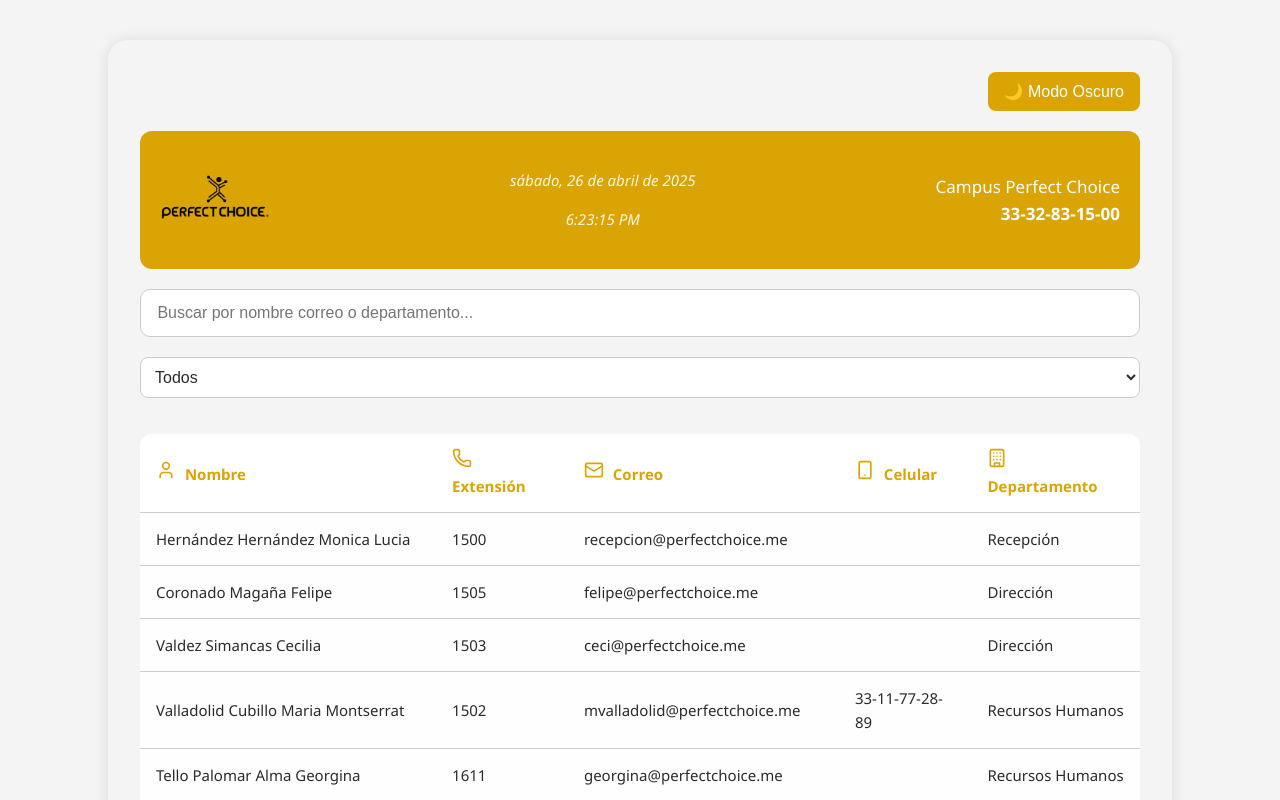
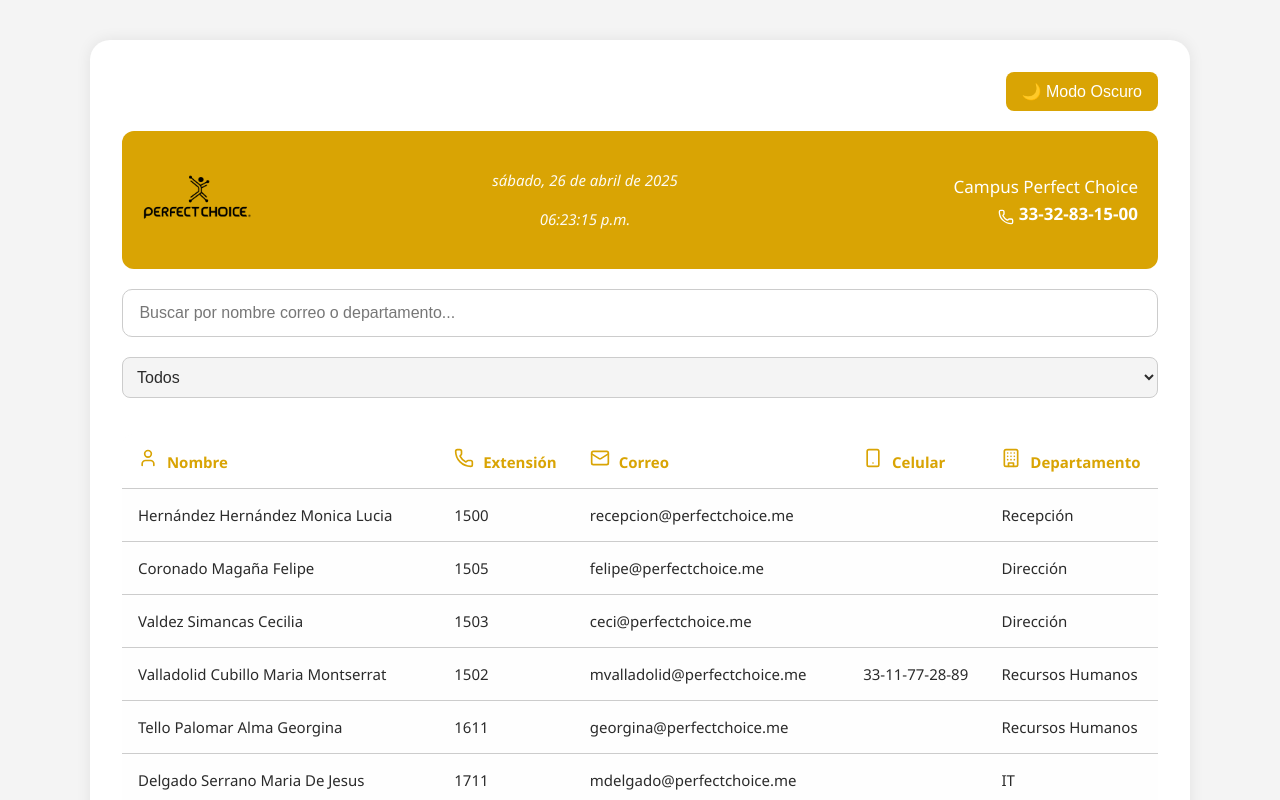
Before and after one commit to DLV19/Extensiones-PerfectChoice-2025, a React (Vite) app: page / in a window 1280 px wide. Shown: the top 800 px of the page. Built offline with nearby package versions, Linux system fonts and the light colour scheme.

Commit message:
se realiza un update mayor

```diff
--- a/src/App.css
+++ b/src/App.css
@@ -1,5 +1,9 @@
-/* :root = Variables para Modo Claro */
+/* ================================
+   🎛️ Design tokens (modo claro)
+   Mantengo tus vars y agrego alias
+   ================================ */
 :root {
+  /* Tus tokens originales */
   --color-bg: #f4f4f4;
   --color-text: #2b2b2b;
   --color-secondary: #555555;
@@ -11,9 +15,27 @@
   --color-table-bg: #fefefe;
   --color-table-hover: #eeeeee;
   --color-border: #cccccc;
+
+  /* Aliases usados en el JS mejorado */
+  --background: var(--color-bg);
+  --foreground: var(--color-text);
+  --muted-foreground: var(--color-secondary);
+  --accent: var(--color-accent);
+  --link: var(--color-link);
+  --success: var(--color-success);
+  --error: var(--color-error);
+  --input-bg: var(--color-input-bg);
+  --table-bg: var(--color-table-bg);
+  --table-hover: var(--color-table-hover);
+  --border: var(--color-border);
+
+  /* Extras de UI */
+  --panel-bg: #ffffff;          /* Tarjeta/panel (contenedor) */
+  --ring: rgba(217, 164, 4, .45);/* Anillo de foco acorde a --accent */
+  --shadow-soft: 0 0 15px rgba(0, 0, 0, 0.08);
 }
 
-/* 🌑 Variables para Modo Oscuro */
+/* 🌑 Modo oscuro (override de tokens) */
 .dark-theme {
   --color-bg: #121212;
   --color-text: #eeeeee;
@@ -26,24 +48,74 @@
   --color-table-bg: #1c1c1c;
   --color-table-hover: #292929;
   --color-border: #444444;
+
+  /* Aliases en dark */
+  --background: var(--color-bg);
+  --foreground: var(--color-text);
+  --muted-foreground: var(--color-secondary);
+  --accent: var(--color-accent);
+  --link: var(--color-link);
+  --success: var(--color-success);
+  --error: var(--color-error);
+  --input-bg: var(--color-input-bg);
+  --table-bg: var(--color-table-bg);
+  --table-hover: var(--color-table-hover);
+  --border: var(--color-border);
+
+  /* Panel un poco más claro que el bg general para contraste */
+  --panel-bg: #181818;
+  --ring: rgba(244, 197, 66, .45);
 }
 
-/* 🌐 Estilos generales usando las variables */
+/* ================================
+   🌐 Base
+   ================================ */
+*,
+*::before,
+*::after { box-sizing: border-box; }
+
+html, body {
+  height: 100%;
+}
+
 body {
-  font-family: 'Segoe UI', sans-serif;
+  font-family: 'Segoe UI', system-ui, -apple-system, Roboto, Arial, sans-serif;
   margin: 0;
   padding: 40px;
-  background: var(--color-bg);
-  color: var(--color-text);
-  transition: all 0.4s ease;
+  background: var(--background);
+  color: var(--foreground);
   line-height: 1.6;
+
+  /* Evitamos "transition: all" para no animar layout */
+  transition: background-color .3s ease, color .3s ease, border-color .3s ease;
 }
 
+/* Links */
+a { color: var(--link); }
+a:hover { text-decoration: underline; }
+
+/* ================================
+   🧱 Contenedor/panel
+   ================================ */
+.contenedor {
+  max-width: 1100px;
+  margin: auto;
+  padding: 2rem;
+  background-color: var(--panel-bg);
+  border-radius: 20px;
+  box-shadow: var(--shadow-soft);
+  transition: background-color .3s ease, box-shadow .3s ease;
+}
+
+/* ================================
+   🧭 Navbar
+   ================================ */
 .navbar {
   display: flex;
+  gap: 16px;
   justify-content: space-between;
   align-items: center;
-  background-color: var(--color-accent);
+  background-color: var(--accent);
   padding: 10px 20px;
   border-radius: 12px;
   margin-bottom: 20px;
@@ -53,73 +125,94 @@ body {
 
 .logo-container img {
   width: 110px;
-  transition: transform 0.3s ease;
+  transition: transform 0.25s ease;
 }
-
-.logo-container img:hover {
-  transform: scale(1.05);
-}
+.logo-container img:hover { transform: scale(1.05); }
 
 .center-info {
   text-align: center;
   font-size: 15px;
   font-style: italic;
-  opacity: 0.9;
+  opacity: 0.95;
   flex: 1;
+  min-width: 220px;
 }
 
 .phone-info {
   text-align: right;
   font-size: 17px;
+  min-width: 220px;
 }
 
-.contenedor {
-  max-width: 1000px;
-  margin: auto;
-  padding: 2rem;
-  background-color: var(--color-bg);
-  border-radius: 20px;
-  box-shadow: 0 0 15px rgba(0, 0, 0, 0.1);
-}
-
-
+/* ================================
+   🏷️ Headings y header
+   ================================ */
 header img {
   width: 100px;
   margin-bottom: 10px;
 }
-
 header h1 {
-  font-size: clamp(1.5rem, 5vw, 2.5rem); /* 🚀 Ahora responsivo */
-  font-weight: bold;
-  color: var(--color-accent);
+  font-size: clamp(1.5rem, 5vw, 2.5rem);
+  font-weight: 700;
+  color: var(--accent);
   margin-top: 0;
   text-shadow: 1px 1px 2px rgba(0, 0, 0, 0.05);
 }
 
+/* ================================
+   🧰 Inputs / Select / Button
+   ================================ */
 input[type="text"],
 select {
   width: 100%;
   padding: 12px;
-  border: 1px solid var(--color-border);
+  border: 1px solid var(--border);
   border-radius: 10px;
   margin-bottom: 20px;
   font-size: 16px;
-  background-color: var(--color-input-bg);
-  color: var(--color-text);
-  transition: all 0.3s ease;
+  background-color: var(--input-bg);
+  color: var(--foreground);
+  transition: background-color .25s, color .25s, border-color .25s, box-shadow .2s;
 }
 
-input[type="text"]:focus,
-select:focus {
-  outline: none;
-  border-color: var(--color-accent);
-  box-shadow: 0 0 8px var(--color-accent);
+input[type="text"] {
+  height: 48px;
+  box-sizing: border-box;
 }
 
+/* Focus visible accesible */
+input[type="text"]:focus-visible,
+select:focus-visible,
+button:focus-visible {
+  outline: none;
+  border-color: var(--accent);
+  box-shadow: 0 0 0 3px var(--ring);
+}
+
+/* Placeholder más sutil */
+::placeholder { color: var(--muted-foreground); opacity: .8; }
+
+/* Botones */
+button {
+  font-size: 16px;
+  background-color: var(--accent);
+  color: #fff;
+  border: none;
+  padding: 10px 16px;
+  border-radius: 8px;
+  cursor: pointer;
+  transition: transform .08s ease, background-color .2s ease;
+}
+button:hover { background-color: #f1ba10; }
+button:active { transform: translateY(1px); }
+
+/* ================================
+   📊 Tabla
+   ================================ */
 table {
   width: 100%;
   border-collapse: collapse;
-  background-color: var(--color-table-bg);
+  background-color: var(--table-bg);
   margin-top: 1rem;
   border-radius: 12px;
   overflow: hidden;
@@ -128,79 +221,68 @@ table {
 th, td {
   padding: 14px 16px;
   text-align: left;
-  border-bottom: 1px solid var(--color-border);
+  border-bottom: 1px solid var(--border);
   font-size: 15px;
 }
 
 th {
-  background-color: var(--color-input-bg);
-  color: var(--color-accent);
+  background-color: var(--input-bg);
+  color: var(--accent);
 }
 
 tr:hover {
-  background-color: var(--color-table-hover);
-  transition: background-color 0.3s ease;
+  background-color: var(--table-hover);
+  transition: background-color 0.25s ease;
 }
 
-button {
-  font-size: 16px;
-  background-color: var(--color-accent);
-  color: #fff;
-  border: none;
-  padding: 10px 16px;
-  border-radius: 8px;
-  cursor: pointer;
-  transition: background-color 0.3s ease;
+/* Tablas responsivas (scroll horizontal solo en pantallas pequeñas) */
+@media (max-width: 768px) {
+  table { display: block; overflow-x: auto; -webkit-overflow-scrolling: touch; }
 }
 
-button:hover {
-  background-color: #f1ba10;
-}
-
+/* ================================
+   📦 Footer
+   ================================ */
 footer {
   text-align: center;
   margin-top: 40px;
   padding: 20px;
   font-size: 14px;
-  color: var(--color-secondary);
-  border-top: 1px solid var(--color-border);
+  color: var(--muted-foreground);
+  border-top: 1px solid var(--border);
 }
 
-input[type="text"] {
-  height: 48px; /* o ajusta al mismo alto que el select */
-  box-sizing: border-box; /* asegura que padding + border no rompan el tamaño */
+/* ================================
+   🫥 Accesibilidad visual
+   ================================ */
+.sr-only {
+  position: absolute !important;
+  width: 1px; height: 1px;
+  padding: 0; overflow: hidden;
+  clip: rect(0, 0, 0, 0); white-space: nowrap; border: 0;
 }
 
+/* ================================
+   💤 Reduced motion
+   ================================ */
+@media (prefers-reduced-motion: reduce) {
+  * { animation: none !important; transition: none !important; }
+}
 
-/* 📱 Responsive */
+/* ================================
+   📱 Responsive extra
+   ================================ */
 @media (max-width: 768px) {
+  body { padding: 16px; }
   .contenedor {
     padding: 1rem;
-    margin: 0 1rem;
-    border-radius: 0;
+    margin: 0;
+    border-radius: 12px;
     box-shadow: none;
   }
-
-  header img {
-    width: 60px;
-  }
-
-  input[type="text"],
-  select {
-    font-size: 14px;
-    padding: 8px;
-  }
-
-  table {
-    font-size: 14px;
-  }
-
-  th, td {
-    padding: 10px;
-  }
-
-  footer {
-    font-size: 12px;
-    padding: 15px;
-  }
+  header img { width: 60px; }
+  input[type="text"], select { font-size: 14px; padding: 8px; }
+  table { font-size: 14px; }
+  th, td { padding: 10px; }
+  footer { font-size: 12px; padding: 15px; }
 }
--- a/src/App.jsx
+++ b/src/App.jsx
@@ -1,75 +1,120 @@
-import { useEffect, useState } from "react";
+import { useEffect, useMemo, useRef, useState } from "react";
 import Buscador from "./componentes/buscador";
 import TablaContactos from "./componentes/TablaContactos";
 import FiltroDepartamento from "./componentes/filtrodepartamento";
 import { motion } from "framer-motion";
-import { User, Phone, Mail, Smartphone, Building } from 'lucide-react';
+import { Phone } from 'lucide-react';
 import './App.css';
+
+/* ───── Utils ───── */
+const normalize = (v = "") =>
+  v.toString().normalize("NFD").replace(/[\u0300-\u036f]/g, "").toLowerCase();
+
+function useDebouncedValue(value, delay = 300) {
+  const [debounced, setDebounced] = useState(value);
+  useEffect(() => {
+    const id = setTimeout(() => setDebounced(value), delay);
+    return () => clearTimeout(id);
+  }, [value, delay]);
+  return debounced;
+}
 
 function App() {
   const [contactos, setContactos] = useState([]);
   const [busqueda, setBusqueda] = useState("");
+  const debouncedBusqueda = useDebouncedValue(busqueda, 300);
+
   const [departamento, setDepartamento] = useState("Todos");
   const [horaActual, setHoraActual] = useState(new Date());
-  const [isDarkMode, setIsDarkMode] = useState(false); // 🔥 Estado del tema
+  const [isDarkMode, setIsDarkMode] = useState(false);
 
-  // 🕒 Actualizar hora cada segundo
+  const [loading, setLoading] = useState(true);
+  const [error, setError] = useState("");
+  const abortRef = useRef(null);
+
+  /* 🕒 Reloj (1s) */
   useEffect(() => {
-    const intervalo = setInterval(() => {
-      setHoraActual(new Date());
-    }, 1000);
-    return () => clearInterval(intervalo);
+    const id = setInterval(() => setHoraActual(new Date()), 1000);
+    return () => clearInterval(id);
   }, []);
 
-  const horaFormateada = horaActual.toLocaleTimeString();
-  const fechaFormateada = horaActual.toLocaleDateString("es-MX", {
-    weekday: "long",
-    year: "numeric",
-    month: "long",
-    day: "numeric",
-  });
+  const horaFormateada = useMemo(
+    () => new Intl.DateTimeFormat("es-MX", { hour: "2-digit", minute: "2-digit", second: "2-digit" }).format(horaActual),
+    [horaActual]
+  );
+  const fechaFormateada = useMemo(
+    () => new Intl.DateTimeFormat("es-MX", {
+      weekday: "long", year: "numeric", month: "long", day: "numeric"
+    }).format(horaActual),
+    [horaActual]
+  );
 
-  // 📂 Cargar datos desde contactos.json
+  /* 📂 Cargar datos desde /contactos.json */
   useEffect(() => {
-    fetch("/contactos.json")
-      .then((response) => response.json())
-      .then((data) => setContactos(data))
-      .catch((error) => console.error("Error cargando contactos:", error));
+    setLoading(true);
+    setError("");
+    abortRef.current?.abort();
+    const controller = new AbortController();
+    abortRef.current = controller;
+
+    fetch("/contactos.json", { signal: controller.signal })
+      .then((r) => {
+        if (!r.ok) throw new Error(`HTTP ${r.status}`);
+        return r.json();
+      })
+      .then((data) => setContactos(Array.isArray(data) ? data : []))
+      .catch((err) => {
+        if (err.name !== "AbortError") setError("No se pudieron cargar los contactos.");
+      })
+      .finally(() => setLoading(false));
+
+    return () => controller.abort();
   }, []);
 
-  // 🌗 Recuperar modo oscuro si estaba activado
+  /* 🌗 Modo oscuro: preferencia sistema + persistencia */
   useEffect(() => {
-    const modoGuardado = localStorage.getItem("modoOscuro") === "true";
-    setIsDarkMode(modoGuardado);
-    if (modoGuardado) {
-      document.body.classList.add("dark-theme");
+    const saved = localStorage.getItem("modoOscuro");
+    const prefersDark = window.matchMedia?.("(prefers-color-scheme: dark)").matches;
+    const initial = saved === null ? prefersDark : saved === "true";
+    setIsDarkMode(initial);
+    document.documentElement.classList.toggle("dark-theme", initial);
+
+    // Si el usuario cambia el tema del sistema en vivo:
+    const mq = window.matchMedia?.("(prefers-color-scheme: dark)");
+    const handler = (e) => {
+      // Solo aplica si el usuario no ha elegido manualmente aún (saved === null)
+      if (localStorage.getItem("modoOscuro") === null) {
+        setIsDarkMode(e.matches);
+        document.documentElement.classList.toggle("dark-theme", e.matches);
       }
+    };
+    mq?.addEventListener?.("change", handler);
+    return () => mq?.removeEventListener?.("change", handler);
   }, []);
 
-  // 🌓 Toggle de tema
   const toggleTheme = () => {
-    const nuevoModo = !isDarkMode;
-    setIsDarkMode(nuevoModo);
-    if (nuevoModo) {
-      document.body.classList.add("dark-theme");
-    } else {
-      document.body.classList.remove("dark-theme");
-    }
-    localStorage.setItem("modoOscuro", nuevoModo);
+    const next = !isDarkMode;
+    setIsDarkMode(next);
+    document.documentElement.classList.toggle("dark-theme", next);
+    localStorage.setItem("modoOscuro", String(next));
   };
 
-  // 🔍 Filtrar contactos según búsqueda y departamento
-  const contactosFiltrados = contactos.filter((contacto) => {
-    const coincideTexto = Object.values(contacto)
-      .join(" ")
-      .toLowerCase()
-      .includes(busqueda.toLowerCase());
+  /* 🧠 Derivar departamentos únicos (opcional pasar a FiltroDepartamento) */
+  const departamentosUnicos = useMemo(() => {
+    const set = new Set(contactos.map((c) => c.departamento).filter(Boolean));
+    return ["Todos", ...Array.from(set).sort((a, b) => a.localeCompare(b, "es"))];
+  }, [contactos]);
 
-    const coincideDepartamento =
-      departamento === "Todos" || contacto.departamento === departamento;
-
-    return coincideTexto && coincideDepartamento;
+  /* 🔍 Filtrar (acento-insensible + debounce) */
+  const contactosFiltrados = useMemo(() => {
+    const q = normalize(debouncedBusqueda);
+    return contactos.filter((c) => {
+      const texto = normalize(Object.values(c).join(" "));
+      const coincideTexto = q === "" || texto.includes(q);
+      const coincideDepto = departamento === "Todos" || c.departamento === departamento;
+      return coincideTexto && coincideDepto;
     });
+  }, [contactos, debouncedBusqueda, departamento]);
 
   return (
     <motion.div
@@ -78,67 +123,74 @@ function App() {
       animate={{ opacity: 1, y: 0 }}
       transition={{ duration: 0.8, ease: "easeOut" }}
     >
-      {/* 🌓 Botón para cambiar tema */}
+      {/* 🌓 Switch de tema */}
       <div style={{ textAlign: "right" }}>
-        <button onClick={toggleTheme} style={{ marginBottom: "20px" }}>
+        <button
+          onClick={toggleTheme}
+          aria-pressed={isDarkMode}
+          style={{ marginBottom: 20 }}
+          title="Cambiar tema"
+        >
           {isDarkMode ? "☀️ Modo Claro" : "🌙 Modo Oscuro"}
         </button>
       </div>
 
-
       {/* 📋 Encabezado */}
-      <nav className="navbar">
+      <nav className="navbar" aria-label="Barra de información">
         <div className="logo-container">
           <img src="/logo-perfectchoice.png" alt="Logo PerfectChoice" />
         </div>
 
-  <div className="center-info">
+        <div className="center-info" role="group" aria-label="Fecha y hora">
           <p>{fechaFormateada}</p>
           <p>{horaFormateada}</p>
         </div>
 
-  <div className="phone-info">
+        <div className="phone-info" role="contentinfo" aria-label="Contacto">
           <span>Campus Perfect Choice</span><br />
-    <strong>33-32-83-15-00</strong>
+          <strong><Phone size={16} style={{ verticalAlign: "text-bottom" }} /> 33-32-83-15-00</strong>
         </div>
       </nav>
-
-
 
       {/* 🎛️ Filtros */}
       <Buscador busqueda={busqueda} setBusqueda={setBusqueda} />
       <FiltroDepartamento
         departamento={departamento}
         setDepartamento={setDepartamento}
+        departamentos={departamentosUnicos} // <- soporta opciones si tu componente lo admite
       />
 
-      {/* 📊 Tabla de resultados */}
+      {/* 📊 Contenido */}
+      {loading ? (
+        <p style={{ marginTop: 20 }}>Cargando contactos…</p>
+      ) : error ? (
+        <p style={{ marginTop: 20, color: "tomato" }}>{error}</p>
+      ) : contactosFiltrados.length === 0 ? (
+        <p style={{ marginTop: 20 }}>Sin resultados. Válida el nombre o válida el departamento.</p>
+      ) : (
         <TablaContactos contactos={contactosFiltrados} />
+      )}
 
-      {/* 📈 Contador de resultados */}
-      <p
-        style={{
-          textAlign: "right",
-          marginTop: "10px",
-          fontStyle: "italic",
-        }}
-      >
+      {/* 📈 Contador */}
+      {!loading && !error && (
+        <p style={{ textAlign: "right", marginTop: 10, fontStyle: "italic" }}>
           Resultados encontrados: {contactosFiltrados.length}
         </p>
+      )}
 
       {/* 🧱 Footer */}
       <footer
         style={{
           textAlign: "center",
-          marginTop: "40px",
-          padding: "20px",
-          fontSize: "14px",
-          color: "#aaa",
-          borderTop: "1px solid #333",
+          marginTop: 40,
+          padding: 20,
+          fontSize: 14,
+          color: "var(--muted-foreground, #aaa)",
+          borderTop: "1px solid var(--border, #333)",
         }}
       >
         PerfectChoice © 2025 - Av. Magallanes No. 1155, Col, 45600 Santa Anita, Jal.<br />
-        ¿Tienes problemas, repórtalos a las extensiones 1712 o 1713?<br/>
+        ¿Tienes problemas? Repórtalos a las extensiones 1712 o 1713.<br />
         Powered by DLV ⚛️⚡
       </footer>
     </motion.div>
--- a/src/componentes/filtrodepartamento.jsx
+++ b/src/componentes/filtrodepartamento.jsx
@@ -1,5 +1,6 @@
-function FiltroDepartamento({ departamento, setDepartamento }) {
-    const opciones = [
+import React, { useEffect, useMemo } from "react";
+
+const DEFAULTS = [
   "Todos",
   "Recepción",
   "Dirección",
@@ -18,28 +19,68 @@ function FiltroDepartamento({ departamento, setDepartamento }) {
   "Ventas",
   "Ventas GDL",
   "Centro De Diseño",
-      "Tiendas"
+  "Tiendas",
 ];
 
+function FiltroDepartamento({
+  departamento,
+  setDepartamento,
+  departamentos,         // <- opcional: lista dinámica desde el padre
+  disabled = false,
+  id = "filtro-departamento",
+  className = "",
+}) {
+  // 1) Fuente de verdad: prop o defaults
+  const opciones = useMemo(() => {
+    const base =
+      Array.isArray(departamentos) && departamentos.length
+        ? departamentos
+        : DEFAULTS;
+
+    // 2) Deduplicar y ordenar (dejando "Todos" arriba)
+    const set = new Set(base.filter(Boolean));
+    set.delete("Todos");
+    const rest = Array.from(set).sort((a, b) => a.localeCompare(b, "es"));
+
+    return ["Todos", ...rest];
+  }, [departamentos]);
+
+  // 3) Si el valor actual no existe (cambió la lista), caer a "Todos"
+  useEffect(() => {
+    if (!opciones.includes(departamento)) {
+      setDepartamento("Todos");
+    }
+  }, [opciones, departamento, setDepartamento]);
+
   return (
+    <div className={className}>
+      <label htmlFor={id} className="sr-only">
+        Filtrar por departamento
+      </label>
       <select
+        id={id}
         value={departamento}
         onChange={(e) => setDepartamento(e.target.value)}
+        disabled={disabled}
+        aria-label="Filtrar por departamento"
         style={{
           width: "100%",
           padding: "10px",
           marginBottom: "20px",
-          border: "1px solid #ccc",
-          borderRadius: "8px"
+          border: "1px solid var(--border, #ccc)",
+          borderRadius: "8px",
+          background: "var(--background, #fff)",
+          color: "var(--foreground, #111)",
         }}
       >
-        {opciones.map((dep, index) => (
-          <option key={index} value={dep}>
+        {opciones.map((dep) => (
+          <option key={dep} value={dep}>
             {dep}
           </option>
         ))}
       </select>
+    </div>
   );
 }
 
-  export default FiltroDepartamento;
+export default React.memo(FiltroDepartamento);
```
Lines whose indentation alone changed are shown as unchanged.
